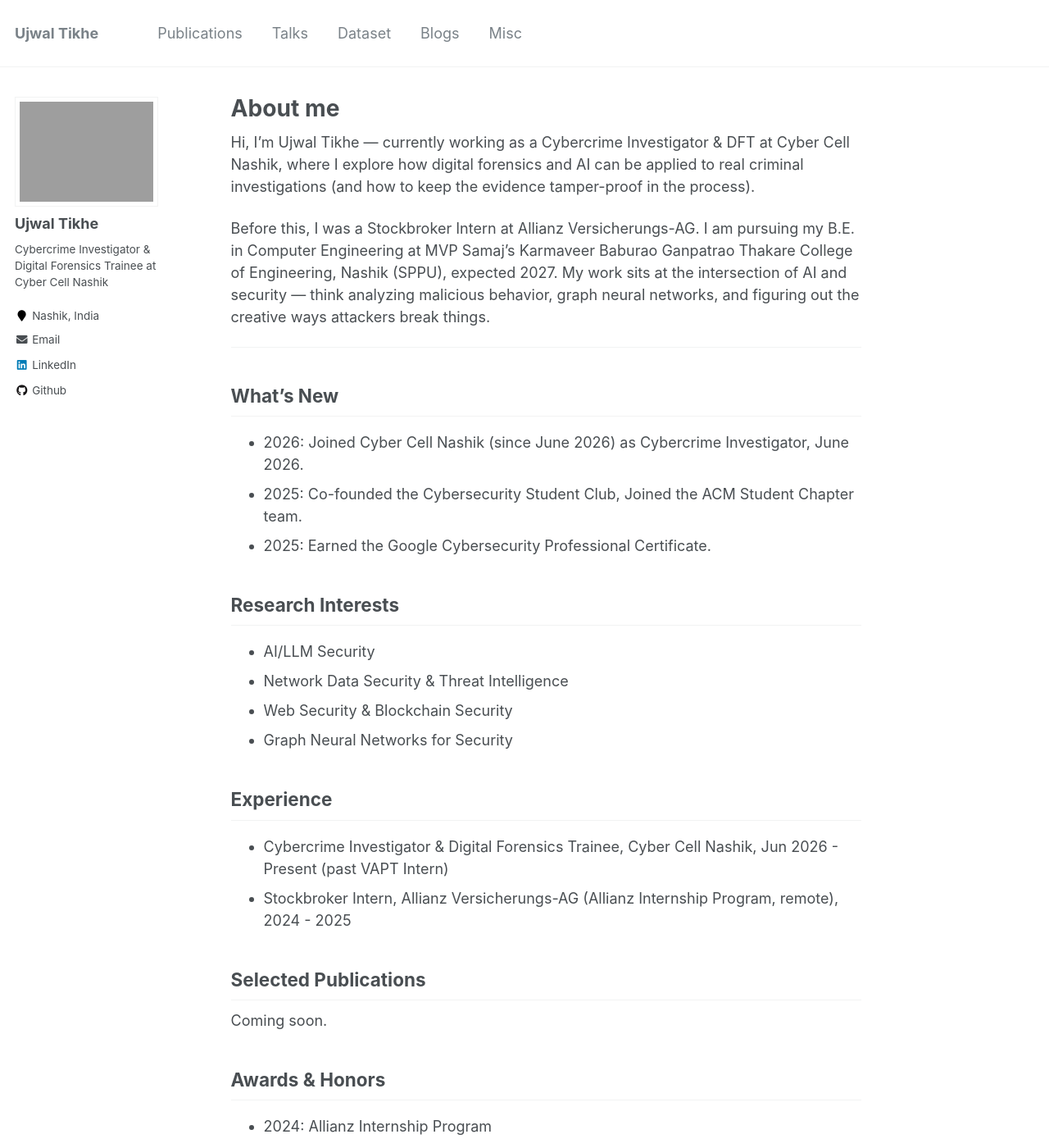
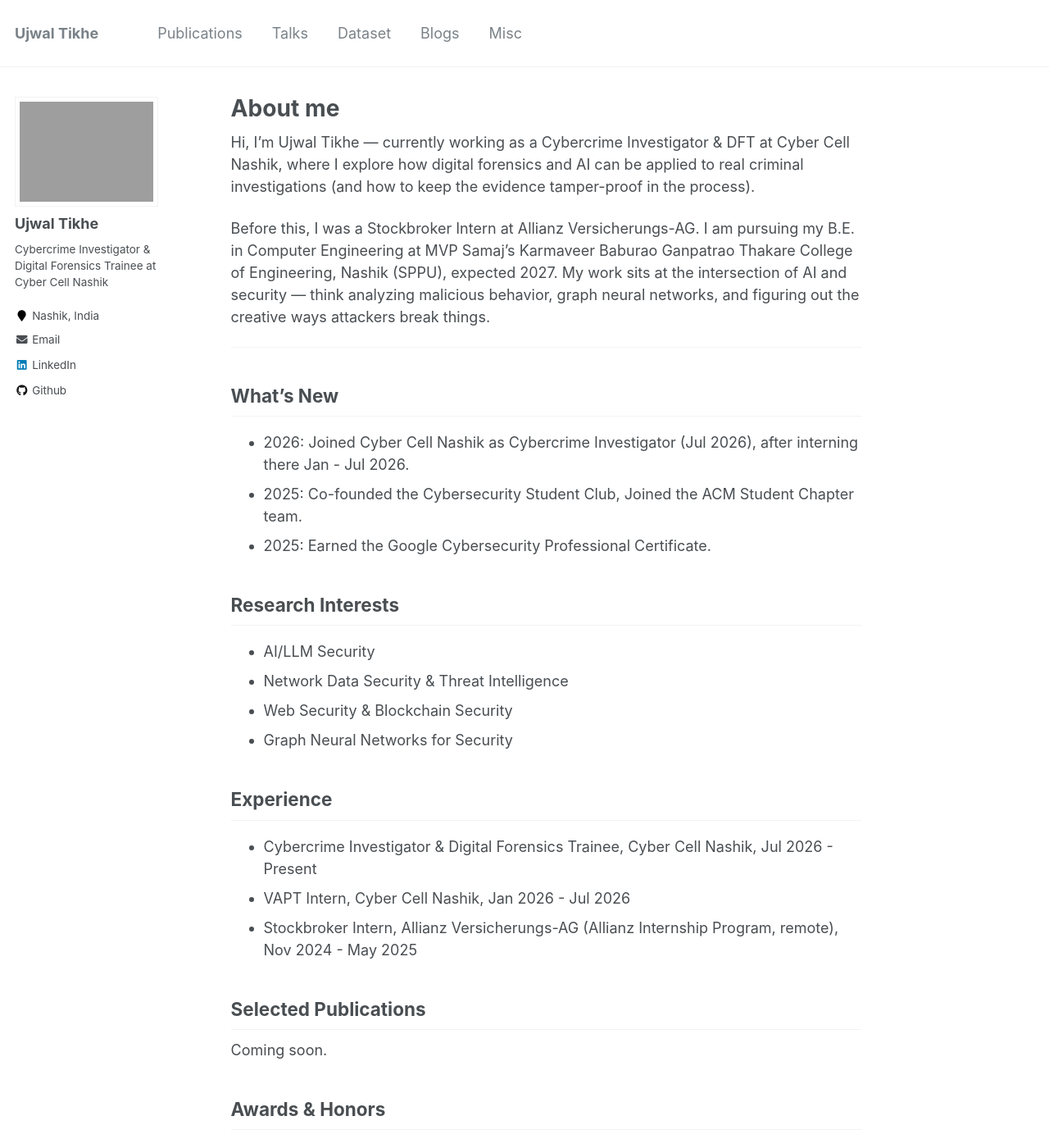
Before and after one commit to UjwalTikhe/UjwalTikhe.github.io, a Jekyll site: the page built from _pages/about.md, in a window 1280 px wide and 1400 px high. Shown: the whole window at 82% size. Built offline with Jekyll 4.4.1, drawn with Linux system fonts in a browser that asks for light colours.

Commit message:
Correct internship and joining dates
Cyber Cell Nashik: VAPT intern Jan-Jul 2026, joined as Cybercrime
Investigator Jul 2026-present. Allianz stockbroker internship was a
six-month stint, Nov 2024-May 2025.

```diff
--- a/_pages/about.md
+++ b/_pages/about.md
@@ -16,7 +16,7 @@ Before this, I was a Stockbroker Intern at Allianz Versicherungs-AG. I am pursui
 
 ## What's New
 
-* 2026: Joined Cyber Cell Nashik (since June 2026) as Cybercrime Investigator, June 2026.
+* 2026: Joined Cyber Cell Nashik as Cybercrime Investigator (Jul 2026), after interning there Jan - Jul 2026.
 * 2025: Co-founded the Cybersecurity Student Club, Joined the ACM Student Chapter team.
 * 2025: Earned the Google Cybersecurity Professional Certificate.
 
@@ -29,8 +29,9 @@ Before this, I was a Stockbroker Intern at Allianz Versicherungs-AG. I am pursui
 
 ## Experience
 
-* Cybercrime Investigator & Digital Forensics Trainee, Cyber Cell Nashik, Jun 2026 - Present (past VAPT Intern)
-* Stockbroker Intern, Allianz Versicherungs-AG (Allianz Internship Program, remote), 2024 - 2025
+* Cybercrime Investigator & Digital Forensics Trainee, Cyber Cell Nashik, Jul 2026 - Present
+* VAPT Intern, Cyber Cell Nashik, Jan 2026 - Jul 2026
+* Stockbroker Intern, Allianz Versicherungs-AG (Allianz Internship Program, remote), Nov 2024 - May 2025
 
 ## Selected Publications
 
```
